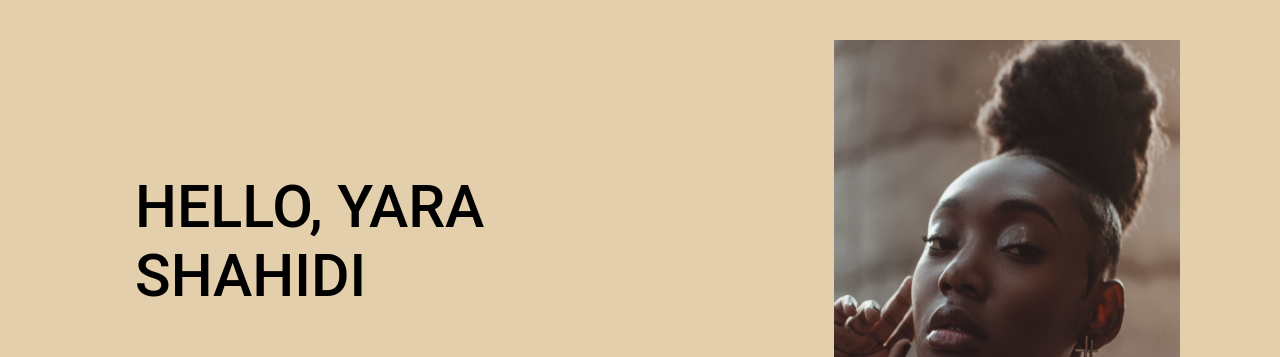
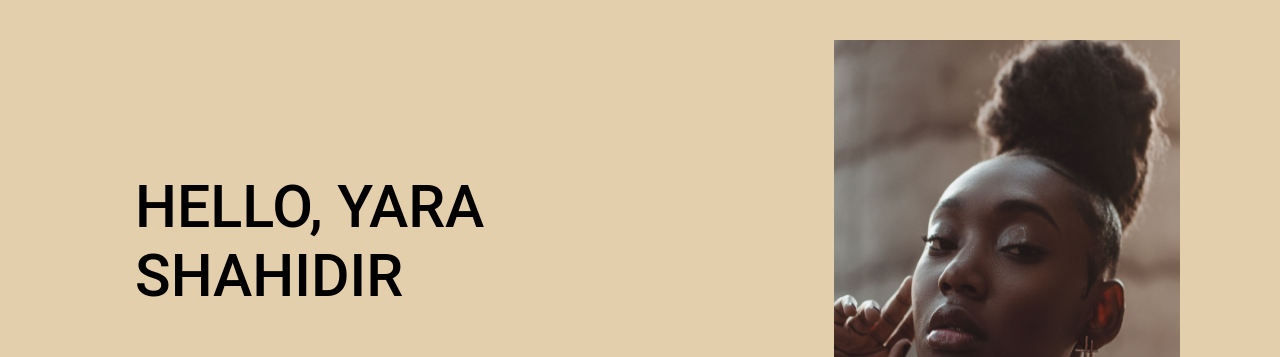
Before and after one commit to Monnus/OpenLearn1, a plain HTML site: page index.html in a window 1280 px wide. Shown: the top 357 px of the page. Drawn offline with Linux system fonts and the light colour scheme; a web font is replaced by a local one.

Commit message:
Update index.html

```diff
--- a/index.html
+++ b/index.html
@@ -12,7 +12,7 @@
 
 <body>
 <header id="header">
-  <div id="title">HELLO, YARA SHAHIDI</div>
+  <div id="title">HELLO, YARA SHAHIDIR</div>
   <div id="subtitle">Lorem ipsum dolor sit amet, consectetur adipiscing elit, sed do eiusmod tempor incididunt ut labore et dolore magna aliqua..</div>
   <div id="Cv">Download CV</div>
   <div id="circle"><img src="css/Vector1.png" ></div>
```
